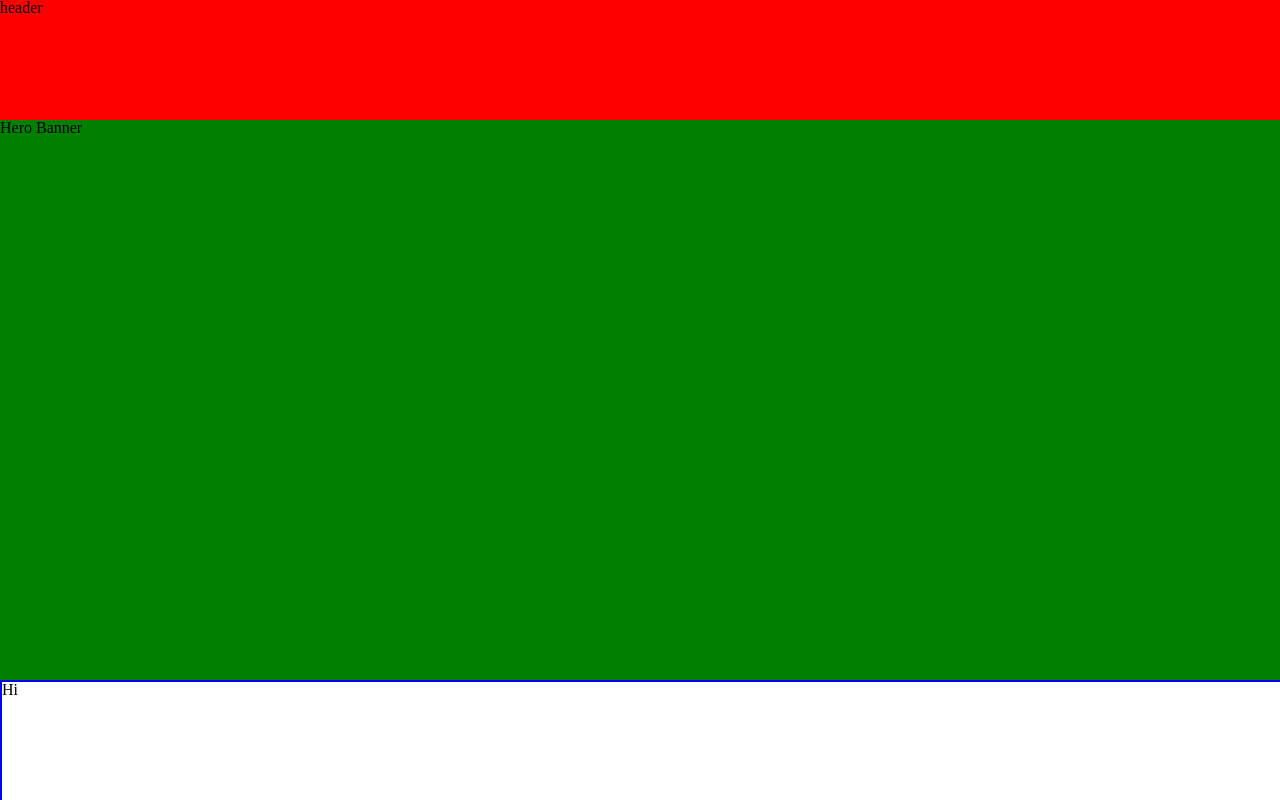
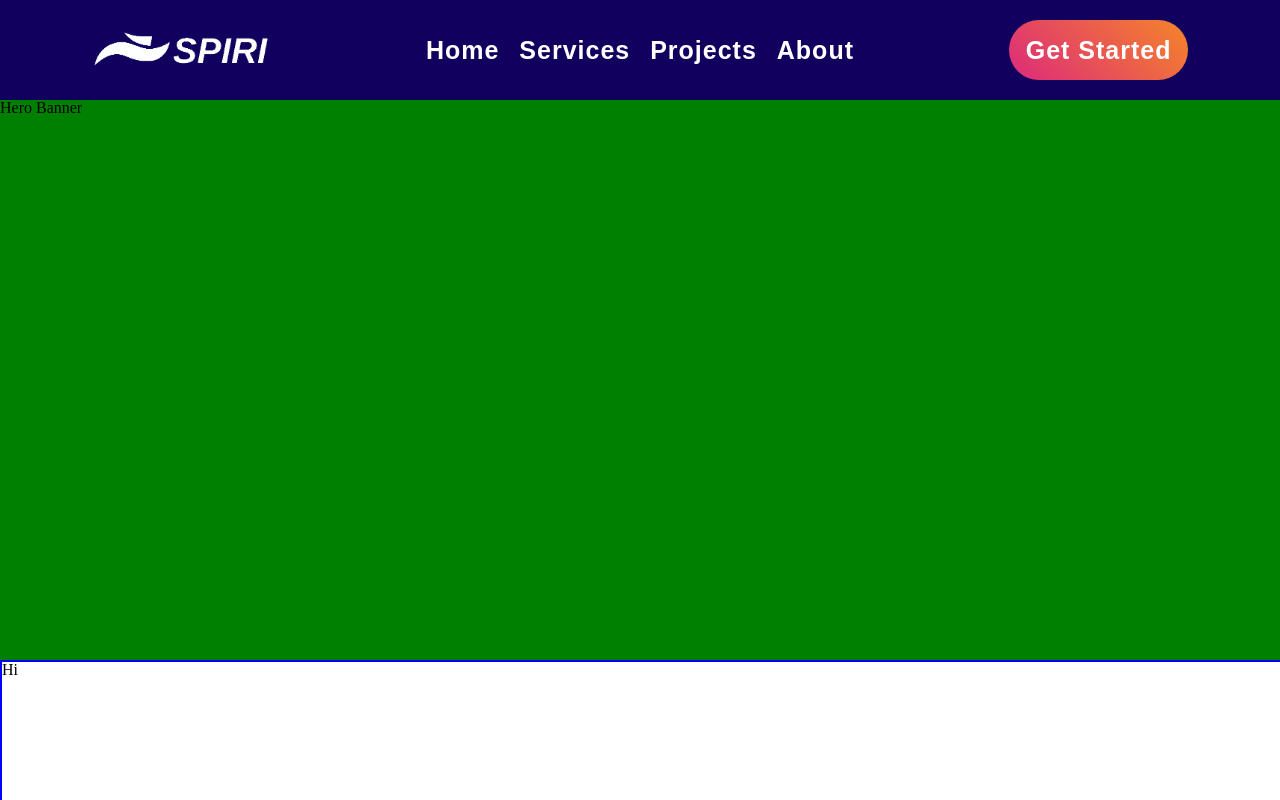
Before and after one commit to HectorSilvaRobles/spiri_website, a React (Create React App) app: page / in a window 1280 px wide. Shown: the top 800 px of the page. Built offline with nearby package versions, Linux system fonts and the light colour scheme.

Commit message:
Header getting some touches

```diff
--- a/src/Components/Header/Header.js
+++ b/src/Components/Header/Header.js
@@ -1,11 +1,25 @@
 import React, {Component} from 'react'
 import './header.css'
+import logo from '../../Media/LogoText.png'
 
 class Header extends Component {
     render(){
         return (
             <div className='header'>
-                <h1>header</h1>
+                <div className='logo-section'>
+                    <img src={logo} alt='SPIRI Solutions logo' />
+                </div>
+                <nav className='nav-bar'>
+                    <ul>
+                        <li><h1>Home</h1></li>
+                        <li><h1>Services</h1></li>
+                        <li><h1>Projects</h1></li>
+                        <li><h1>About</h1></li>
+                    </ul>
+                </nav>
+                <div className='CTA-header'>
+                    <div className='CTA-header-button'>Get Started</div>
+                </div>
             </div>
         )
     }
--- a/src/Components/Header/header.css
+++ b/src/Components/Header/header.css
@@ -1,6 +1,75 @@
 .header {
-    background: red;
-    height: 15vh;
+    background:#12005F;
+    height: 100px;
     width: 100%;
-    /* position: sticky; */
+    position: fixed;
+    z-index: 2;
+    display: flex;
+    justify-content: space-around;
+    align-content: center;
 }
+
+/**** logo section ****/
+.logo-section {
+    height: 100%;
+    width: 20%;
+    display: flex;
+    justify-content: center;
+    align-items: center;
+}
+
+.logo-section > img {
+    height: 60%;
+}
+
+
+/**** nav bar ****/
+.nav-bar {
+    height: 100%;
+    width: 35%;
+    display: flex;
+    justify-content: center;
+    align-items: center;
+}
+
+.nav-bar > ul {
+    display: flex;
+    justify-content: space-around;
+    align-items: center;
+    width: 100%;
+    height: 50%;
+}
+
+.nav-bar >ul > li> h1 {
+    font-size: 25px;
+    font-family: Arial, Helvetica, sans-serif;
+    font-weight: bold;
+    color: white;
+    letter-spacing: 1px;
+}
+
+
+/**** CTA button ****/
+
+.CTA-header {
+    height: 100%;
+    width: 20%;
+    display: flex;
+    justify-content: center;
+    align-items: center;
+}
+
+.CTA-header-button {
+    background: linear-gradient(45deg, #DD2A7B, #F58529);
+    height: 60%;
+    width: 70%;
+    border-radius: 100px;
+    display: flex;
+    justify-content: center;
+    align-items: center;
+    font-size: 25px;
+    font-weight: bold;
+    font-family: Arial, Helvetica, sans-serif;
+    color: white;
+    letter-spacing: 1px;
+}
--- a/src/Components/Homepage/Homepage.js
+++ b/src/Components/Homepage/Homepage.js
@@ -9,12 +9,14 @@ import HWDT from './HowWeDoThings/HWDT'
 import Projects from './Projects/Hp_projects'
 import About from './About/Hp_about'
 import Footer from '../Footer/Footer'
+import './homepage.css'
 
 class Homepage extends Component {
     render() {
         return (
-            <div>
+            <div className='homepage'>
                 <Header />
+                <div className='body'>
                     <Herobanner />
                     <Benefit_1 />
                     <Benefit_2 />
@@ -25,6 +27,7 @@ class Homepage extends Component {
                     <About />
                     <Footer />
                 </div>
+            </div>
         )
     }
 }
--- /dev/null
+++ b/src/Components/Homepage/homepage.css
@@ -0,0 +1,5 @@
+
+.body {
+    position: relative;
+    top: 100px;
+}
```
Also changed, not shown: src/Media/LogoText.png (added). Lines whose indentation alone changed are shown as unchanged.
